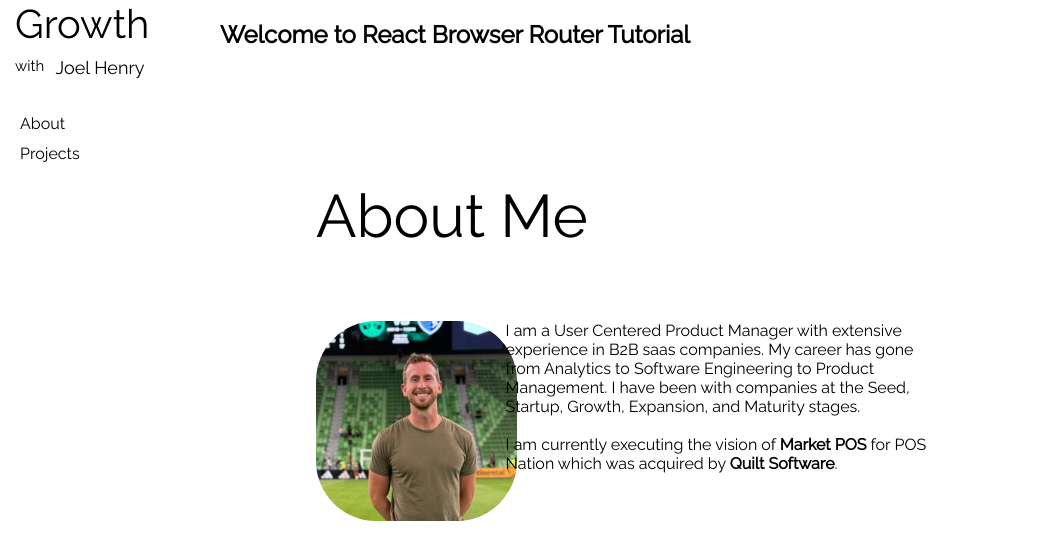
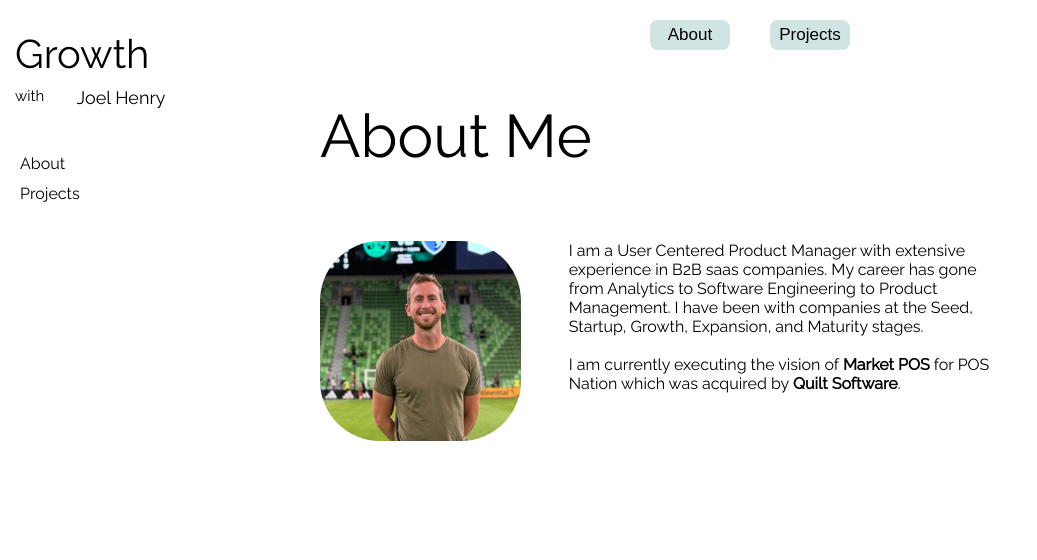
Before and after one commit to JoelGitter/MyPortfolio, a React (Create React App) app: page /about in a window 1280 px wide. Shown: the top 560 px of the page, without its empty margins (0-1037 px from the left). Built offline with nearby package versions, Linux system fonts and the light colour scheme.

Commit message:
Improving styling

```diff
--- a/package.json
+++ b/package.json
@@ -3,6 +3,9 @@
   "version": "0.1.0",
   "private": true,
   "dependencies": {
+    "@emotion/react": "^11.11.4",
+    "@emotion/styled": "^11.11.5",
+    "@mui/material": "^5.15.20",
     "@testing-library/jest-dom": "^5.17.0",
     "@testing-library/react": "^13.4.0",
     "@testing-library/user-event": "^13.5.0",
--- a/src/App.js
+++ b/src/App.js
@@ -4,18 +4,47 @@ import {
   Routes,
   Route,
   Navigate,
+  Link,
 } from "react-router-dom";
 import Projects from "./components/Projects/Projects";
 import About from "./components/About/About";
 import SideNav from "./components/SideNav/SideNav";
+import { useState } from "react";
 import "./styles/styles.scss";
 
 function App() {
+  const [isActiveA, setActiveA] = useState(false);
+  const [isActiveB, setActiveB] = useState(false);
+
+  const toggleClass = (button) => {
+    if (button === "a") {
+      setActiveA(true);
+      setActiveB(false);
+    } else {
+      setActiveA(false);
+      setActiveB(true);
+    }
+  };
   return (
     <Router>
       <div>
         <div className="header">
-          <h2>Welcome to React Browser Router Tutorial</h2>
+          <div className="button-container">
+            <button
+              className={
+                isActiveA ? "header-button highlighteda" : "header-button"
+              }
+              onClick={() => toggleClass("a")}>
+              <Link to={"/about"}>About</Link>
+            </button>
+            <button
+              className={
+                isActiveB ? "header-button highlightedb" : "header-button"
+              }
+              onClick={() => toggleClass("b")}>
+              <Link to={"/projects"}>Projects</Link>
+            </button>
+          </div>
         </div>
         <SideNav />
         <Routes>
--- a/src/components/About/About.js
+++ b/src/components/About/About.js
@@ -25,10 +25,7 @@ function About() {
             I am a User Centered Product Manager with extensive experience in
             B2B saas companies. My career has gone from Analytics to Software
             Engineering to Product Management. I have been with companies at the
-            Seed, Startup, Growth, Expansion, and Maturity stages.{" "}
-          </div>
-          <br />
-          <div>
+            Seed, Startup, Growth, Expansion, and Maturity stages. <br /> <br />
             I am currently executing the vision of{" "}
             <Tooltip content={marketDesc} direction="top">
               <a
--- a/src/components/About/About.scss
+++ b/src/components/About/About.scss
@@ -7,8 +7,7 @@
   border-radius: 30%;
 }
 .about-header {
-  margin-left: 80px;
-  margin-top: 100px;
+  //   margin-top: 100px;
   margin-bottom: 70px;
   font-size: 60px;
 }
@@ -16,13 +15,43 @@
 .about-container {
   display: flex;
   float: left;
-  margin-left: 80px;
-  margin-right: 100px;
+  //   margin-left: 80px;
 }
 
-.about-text-container {
-  width: 50%;
-  margin-left: 20px;
+@media (min-width: 767px) {
+  .about-container {
+    display: flex;
+    margin-right: 100px;
+    margin-left: 80px;
+  }
+}
+
+@media (max-width: 767px) {
+  .about-container {
+    display: block;
+    margin-right: 50px;
+  }
+}
+
+@media (min-width: 767px) {
+  .about-text-container {
+    width: 50%;
+    margin-left: 80px;
+    display: flex;
+  }
+}
+
+@media (max-width: 767px) {
+  .about-text-container {
+    width: 100%;
+    display: block;
+  }
+}
+
+@media (min-width: 767px) {
+  .about-header {
+    margin-left: 80px;
+  }
 }
 
 .profile-container {
--- a/src/components/Projects/Projects.js
+++ b/src/components/Projects/Projects.js
@@ -5,6 +5,7 @@ function Projects() {
   useEffect(() => {
     window.scrollTo(0, 0);
   }, []);
+
   return (
     <div className="container">
       <h2>Fixed Full-height Side Nav</h2>
--- a/src/components/SideNav/SideNav.js
+++ b/src/components/SideNav/SideNav.js
@@ -6,6 +6,7 @@ function SideNav() {
   return (
     // <p className="side-nav">hi</p>
     <div className="side-nav">
+      <nav className="navbar">
         <div className="logo-text">Growth</div>
         <div className="signature">
           <div className="signature-word">
@@ -15,7 +16,6 @@ function SideNav() {
             <div>Joel Henry</div>
           </div>
         </div>
-      <nav className="navbar">
         <ul>
           <li>
             <Link to={"/about"} style={{ paddingLeft: 20 }}>
--- a/src/components/SideNav/SideNav.scss
+++ b/src/components/SideNav/SideNav.scss
@@ -18,6 +18,7 @@ $logo-margin: 15px;
   font-size: 15px;
   display: flex;
   margin-left: $logo-margin;
+  margin-bottom: 40px;
 }
 
 ul {
@@ -25,7 +26,6 @@ ul {
   margin: 0;
   padding: 0;
   background-color: white;
-  position: fixed;
   height: 100%;
   overflow: auto;
   width: 220px;
@@ -48,17 +48,6 @@ li:hover:not(.active) {
   color: white;
 }
 
-a {
-  color: black;
-  -webkit-text-decoration: dotted;
-  text-decoration: dotted;
-  width: 100%;
-  /* align-items: center; */
-  display: block;
-  display: grid;
-  align-content: center;
-}
-
 a:visited {
   text-decoration: none;
 }
@@ -71,4 +60,18 @@ a:visited {
 
 .navbar {
   margin-top: 30px;
+  // position: fixed;
+  float: left;
 }
+
+.side-nav {
+  margin-top: 0px;
+  width: 150px;
+  float: left;
+}
+
+@media (max-width: 767px) {
+  .side-nav {
+    display: none;
+  }
+}
--- a/src/styles/styles.scss
+++ b/src/styles/styles.scss
@@ -1,14 +1,4 @@
-/* ul {
-    list-style-type: none;
-    margin: 0;
-    padding: 0;
-    width: 60px;
-    background-color: black;
-  }
-
-  li a {
-    display: block;
-  }*/
+$button-highlighted-color: #b6c7aa;
 
 body {
   margin: 0;
@@ -16,26 +6,74 @@ body {
 }
 
 .container {
-  margin-left: 220px;
   padding: 1px 16px;
   top: 80px;
-  position: absolute;
   z-index: -1;
+  float: right;
+  width: 80%;
 }
 
 .header {
-  background: white;
   color: black;
   position: fixed;
   top: 0;
   right: 0;
   margin-left: 220px;
-  width: calc(100% - 220px);
   height: 80px;
 }
 
-.side-nav {
-  margin-top: 0px;
-  width: 150px;
-  position: fixed;
+.button-container {
+  display: flex;
+  justify-content: center;
 }
+
+.header-button {
+  border-radius: 8px;
+  margin: 20px;
+  width: 80px;
+  height: 30px;
+  border: none;
+  background-color: #d1e4e4;
+  font-size: 17px;
+  transition-duration: 0.4s;
+}
+
+.header-button:hover {
+  background-color: $button-highlighted-color;
+}
+
+@media (max-width: 767px) {
+  .header {
+    width: 100%;
+  }
+}
+
+@media (min-width: 767px) {
+  .header {
+    width: calc(100% - 220px);
+  }
+}
+
+a {
+  color: black;
+  -webkit-text-decoration: dotted;
+  text-decoration: dotted;
+  width: 100%;
+  height: 100%;
+  /* align-items: center; */
+  display: block;
+  display: grid;
+  align-content: center;
+}
+
+.container {
+  margin-top: 100px;
+}
+
+.highlighteda {
+  background-color: $button-highlighted-color;
+}
+
+.highlightedb {
+  background-color: $button-highlighted-color;
+}
```
Also changed, not shown: src/components/Projects/Projects.css (added), 1 other file (tests, documents, lock files or other folders). Lines whose indentation alone changed are shown as unchanged.
